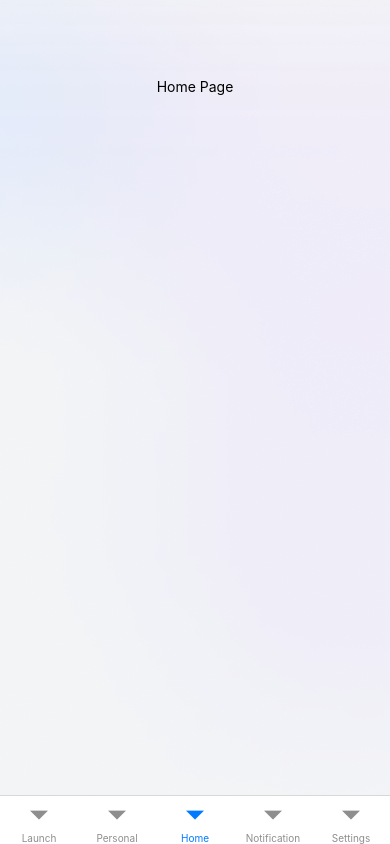
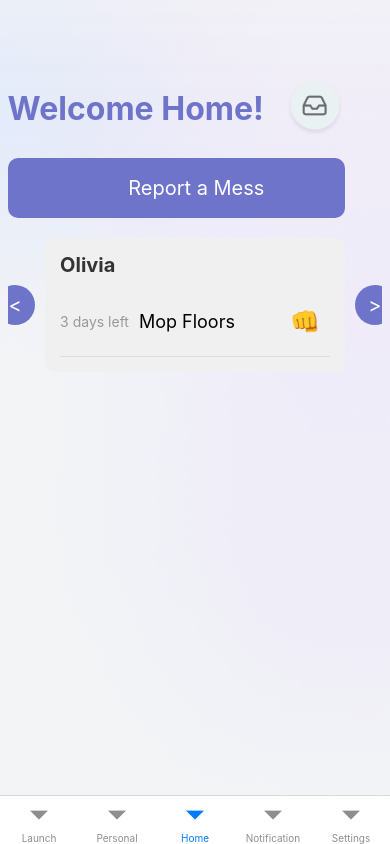
Before and after one commit to CSEN-SCU/csen-174-f24-project-chorganizer-use-this-one, a React Native app in the folder Choreganizer/: screen /Home in a window 390 px wide. Built offline with nearby package versions, Linux system fonts and the light colour scheme.

Commit message:
first commit to updating the Home Page
css not the best but otherwise functionality and sections mostly included

```diff
--- a/Choreganizer/pages/Home.tsx
+++ b/Choreganizer/pages/Home.tsx
@@ -1,78 +1,224 @@
-import React from 'react';
-
+import React, { useState } from 'react';
 import {
   StyleSheet,
   Text,
   View,
-  ImageBackground
+  Image,
+  ImageBackground,
+  ScrollView,
+  Pressable,
+  TouchableOpacity,
 } from 'react-native';
 
+// Define types for housemates and chores
+interface Chore {
+  title: string;
+  daysLeft: number;
+}
+
+interface Housemate {
+  name: string;
+  chores: Chore[];
+}
 
 function Home({ navigation }: { navigation: any }): React.JSX.Element {
+  const [currentChoreIndex, setCurrentChoreIndex] = useState(0);
+
+  // Sample data for housemates and their chores
+  const housemates: Housemate[] = [
+    { name: 'Olivia', chores: [{ title: 'Mop Floors', daysLeft: 3 }] },
+    { name: 'Liam', chores: [{ title: 'Take Out Trash', daysLeft: 2 }] },
+    { name: 'Emma', chores: [{ title: 'Clean Kitchen', daysLeft: 5 }] },
+  ];
+
+  const nextChore = () => {
+    setCurrentChoreIndex((currentIndex) => (currentIndex + 1) % housemates.length);
+  };
+
+  const prevChore = () => {
+    setCurrentChoreIndex((currentIndex) =>
+      currentIndex === 0 ? housemates.length - 1 : currentIndex - 1
+    );
+  };
+
   return (
-    <View style={{
-        flex: 1,
-        justifyContent: 'center',
-        alignItems: 'center',
-        width: '100%'
-      }}>
-         <ImageBackground source={require('../assets/images/backgroundBlur.png')} style={styles.background} // Set a proper style
-        resizeMode="cover" >
-            <Text>Home Page</Text>
-        </ImageBackground>
+    <View style={{ flex: 1, justifyContent: 'center', alignItems: 'center', width: '100%' }}>
+      <ImageBackground
+        source={require('../assets/images/backgroundBlur.png')}
+        style={styles.background}
+        resizeMode="cover"
+      >
+        <ScrollView
+          showsVerticalScrollIndicator={false}
+          contentContainerStyle={{
+            width: '100%',
+            display: 'flex',
+            justifyContent: 'center',
+            alignItems: 'flex-start',
+          }}
+        >
+          {/* Hi __ Section */}
+          <View style={styles.welcomeContainer}>
+            <Text style={styles.h2}>Welcome Home!</Text>
+            <Pressable
+              onPress={() => navigation.navigate('Notification')}
+              accessibilityLabel="Open notifications"
+            >
+              <Image
+                style={{ width: 60, height: 60 }}
+                source={require('../assets/images/Inbox.png')}
+              />
+            </Pressable>
+          </View>
+
+          {/* Report a Mess Button */}
+          <TouchableOpacity
+            style={styles.reportButton}
+            onPress={() => {
+              navigation.navigate('ReportMess'); // Navigate to report mess screen
+            }}
+            accessibilityLabel="Report a mess"
+          >
+            <Image
+              style={styles.reportIcon}
+              // source={require('../assets/images/ReportIcon.png')}
+            />
+            <Text style={styles.reportButtonText}>Report a Mess</Text>
+          </TouchableOpacity>
+
+          {/* Housemate Chores Section */}
+          <View style={styles.choreContainer}>
+            <View style={styles.choreNavigation}>
+              <TouchableOpacity onPress={prevChore} style={styles.navButton}>
+                <Text style={styles.navButtonText}>{'<'}</Text>
+              </TouchableOpacity>
+
+              <View style={styles.choreCard}>
+                <Text style={styles.choreName}>{housemates[currentChoreIndex].name}</Text>
+                {housemates[currentChoreIndex].chores.length > 0 ? (
+                  housemates[currentChoreIndex].chores.map((chore, index) => (
+                    <View key={index} style={styles.choreItem}>
+                      <Text style={styles.choreDays}>{chore.daysLeft} days left</Text>
+                      <Text style={styles.choreTitle}>{chore.title}</Text>
+                      <TouchableOpacity style={styles.fistBumpButton}>
+                        <Text style={styles.fistBumpIcon}>👊</Text>
+                      </TouchableOpacity>
+                    </View>
+                  ))
+                ) : (
+                  <Text>No chores assigned.</Text>
+                )}
+              </View>
+
+              <TouchableOpacity onPress={nextChore} style={styles.navButton}>
+                <Text style={styles.navButtonText}>{'>'}</Text>
+              </TouchableOpacity>
+            </View>
+          </View>
+        </ScrollView>
+      </ImageBackground>
     </View>
   );
 }
 
 const styles = StyleSheet.create({
-  houseGraphic: {
-    width: 300,
-    height: 300,  // Add a height here to avoid cropping
-    resizeMode: 'contain', // Use contain to keep the aspect ratio
+  background: {
+    flex: 1,
+    alignItems: 'center',
+    width: '100%',
+    paddingTop: '20%',
   },
-  h1: {
-    color: '#5A4C9C',
-    fontWeight: 'bold',
-    fontSize: 48
+  welcomeContainer: {
+    display: 'flex',
+    justifyContent: 'space-between',
+    alignItems: 'center',
+    width: '90%',
+    flexDirection: 'row',
+    marginBottom: 20,
   },
   h2: {
     color: '#6D74C9',
     fontWeight: 'bold',
-    fontSize: 32
+    fontSize: 32,
   },
-  buttonPrimary:{
-    marginTop: 40,
-    backgroundColor: '#6D74C9',
-    width: '80%',
-    display: 'flex',
+  reportButton: {
+    flexDirection: 'row',
     alignItems: 'center',
     justifyContent: 'center',
-    paddingVertical: 10,
-    borderRadius: 20
+    backgroundColor: '#6D74C9',
+    width: '90%',
+    paddingVertical: 15,
+    borderRadius: 10,
+    marginBottom: 20,
   },
-  buttonPrimaryText:{
-    color: '#eee',
-    fontSize: 20
+  reportIcon: {
+    width: 30,
+    height: 30,
+    marginRight: 10,
   },
-  buttonSecondary:{
-    borderBlockColor: '#6D74C9',
-    width: '80%',
-    display: 'flex',
+  reportButtonText: {
+    color: '#fff',
+    fontSize: 20,
+  },
+  choreContainer: {
+    width: '100%',
+    alignItems: 'center',
+  },
+  choreNavigation: {
+    flexDirection: 'row',
     alignItems: 'center',
     justifyContent: 'center',
+  },
+  navButton: {
+    width: 40,
+    height: 40,
+    backgroundColor: '#6D74C9',
+    borderRadius: 20,
+    justifyContent: 'center',
+    alignItems: 'center',
+    marginHorizontal: 10,
+  },
+  navButtonText: {
+    color: '#fff',
+    fontSize: 20,
+  },
+  choreCard: {
+    width: '80%',
+    padding: 15,
+    backgroundColor: '#f0f0f0',
+    borderRadius: 10,
+    alignItems: 'flex-start',
+  },
+  choreName: {
+    fontSize: 20,
+    fontWeight: 'bold',
+    color: '#333',
+    marginBottom: 10,
+  },
+  choreItem: {
+    flexDirection: 'row',
+    alignItems: 'center',
+    justifyContent: 'space-between',
+    width: '100%',
     paddingVertical: 10,
-    borderRadius: 20
+    borderBottomColor: '#ddd',
+    borderBottomWidth: 1,
   },
-  buttonSecondaryText:{
-    color: '#6D74C9',
-    fontSize: 20
+  choreDays: {
+    color: '#999',
+    fontSize: 14,
+    marginRight: 10,
   },
-  background: {
+  choreTitle: {
+    fontSize: 18,
     flex: 1,
-    alignItems: 'center',
-    width: '100%',
-    paddingTop: '20%'
-   }
+  },
+  fistBumpButton: {
+    padding: 10,
+  },
+  fistBumpIcon: {
+    fontSize: 24,
+  },
 });
 
 export default Home;
```
Also changed, not shown: 1 other file (tests, documents, lock files or other folders).
